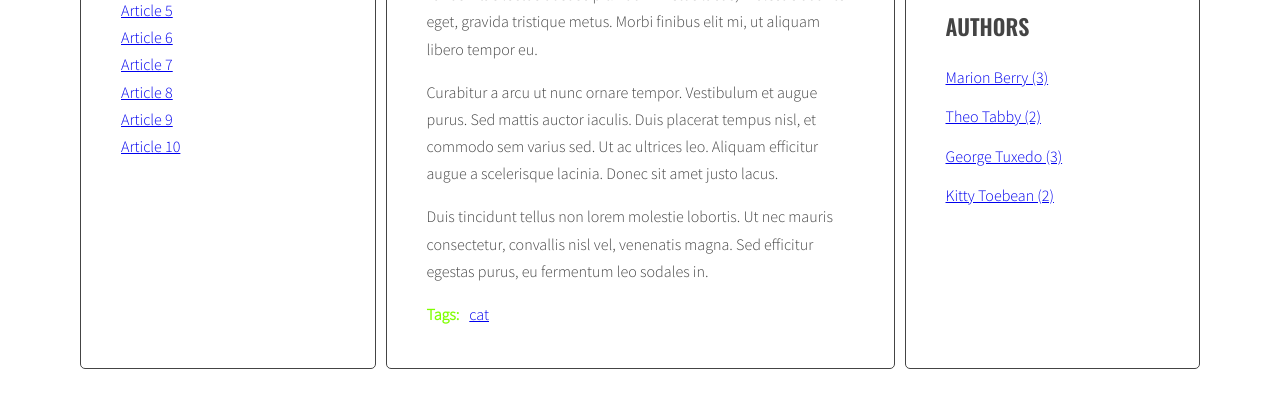
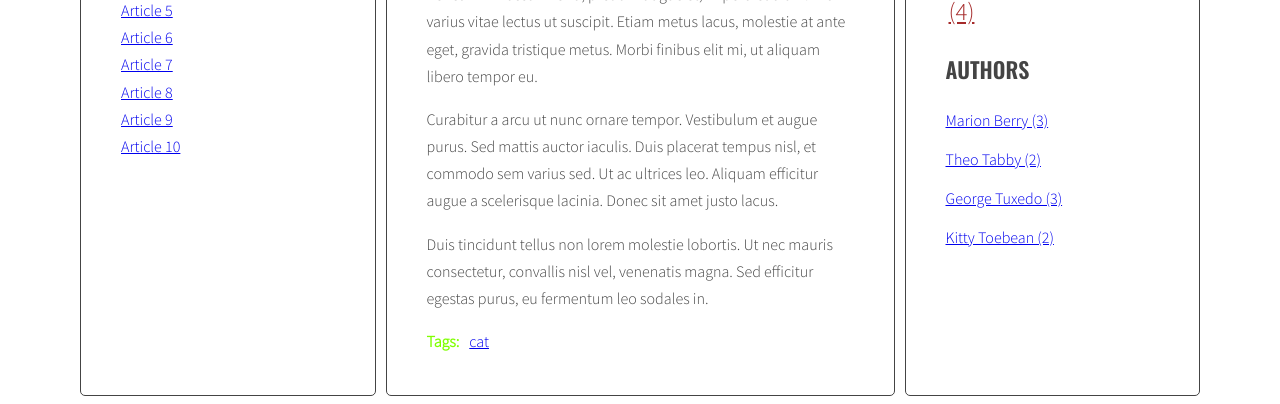
Before and after one commit to Bartlomiej258/javascript-blog, a website: page index.html in a window 1280 px wide. Shown: the part 470-874 px from the top of the page. Before the commit the page ends 847 px from the top, so only its background shows below. Drawn offline with nearby package versions, Linux system fonts and the light colour scheme.

Commit message:
add handlebars

```diff
--- a/index.html
+++ b/index.html
@@ -202,6 +202,42 @@
           </main>
         </div>
       </div>
-      <script src="js/script.js"></script>
+
+      <!-- 1 -->
+      <script id="template-article-link" type="text/x-handlebars-template">
+        <li><a href="#{{ id }}"><span>{{ title }}</span></a></li>
+      </script>
+
+      <!-- 2 -->
+      <script id="template-tag-link" type="text/x-handlebars-template">
+        <li><a href="#tag-{{ id }}"><span>{{ title }}</span></a></li>
+      </script>
+
+      <!-- 3 -->
+      <script id="template-autor-link" type="text/x-handlebars-template">
+        <li><a href="#author-{{ id }}"><span>{{ title }}</span></a></li>
+      </script>
+
+       <!-- 4 -->
+       <script id="template-tag-cloud-link" type="text/x-handlebars-template">
+        {{#each tags}}
+        <li>
+          <a href="#tag-{{ tag }}" class="{{className}}"> {{tag}} ({{count}})</a>
+        </li>
+        {{/each}}
+      </script>
+
+      <!-- 5 -->
+      <script id="template-author-cloud-link" type="text/x-handlebars-template">
+        {{#each authors}}
+        <li>
+          <a href="#author-{{ author }}" class="className" > {{author}} ({{count}})</a>
+        </li>
+        {{/each}}
+      </script>
+
+
+  <script src="https://cdnjs.cloudflare.com/ajax/libs/handlebars.js/4.1.0/handlebars.min.js"></script>
+  <script src="js/script.js"></script>
 </body>
 </html>
--- a/js/script.js
+++ b/js/script.js
@@ -1,3 +1,11 @@
+
+const templates = {
+  articleLink: Handlebars.compile(document.querySelector('#template-article-link').innerHTML),
+  tagLink: Handlebars.compile(document.querySelector('#template-tag-link').innerHTML),
+  autorTagLink: Handlebars.compile(document.querySelector('#template-autor-link').innerHTML),
+  tagCloudLink: Handlebars.compile(document.querySelector('#template-tag-cloud-link').innerHTML),
+  authorCloudLink: Handlebars.compile(document.querySelector('#template-author-cloud-link').innerHTML),
+};
 
 const optArticleSelector = '.post',
   optTitleSelector = '.post-title',
@@ -12,6 +20,7 @@ const optArticleSelector = '.post',
   optClioudClassPrefix = 'tag-size-',
   optAuthorsListSelector = '.authors',
   optArticleAuthorsSelector = '.post-author';
+
 
 const titleClickHandler = function (event) {
   event.preventDefault();
@@ -65,7 +74,9 @@ function generateTitleLinks(customerSelector = '') {
     /* get the title from the title element */
     const articleTitle = article.querySelector(optTitleSelector).innerHTML;
     /* create HTML of the link */
-    const linkHTML = '<li><a href="#' + articleId + '"><span>' + articleTitle + '</span></a></li>';
+    // const linkHTML = '<li><a href="#' + articleId + '"><span>' + articleTitle + '</span></a></li>';
+    const linkHTMLData = {id: articleId, title: articleTitle};
+    const linkHTML = templates.articleLink(linkHTMLData);
 
     /* insert link into titleList */
     html = html + linkHTML;
@@ -125,7 +136,9 @@ function generateTags() {
     for (let tag of articleTagsArray) {
 
       /* generate HTML of the link */
-      const tagLinkHTML = '<li><a href="#tag-' + '">' + tag + '</a></li>';
+      // const tagLinkHTML = '<li><a href="#tag-' + '">' + tag + '</a></li>';
+      const tagLinkHTMLData = {id: tag, title: tag};
+      const tagLinkHTML = templates.tagLink(tagLinkHTMLData);
 
       /* add generated code to html variable */
       html = html + tagLinkHTML;
@@ -155,20 +168,26 @@ function generateTags() {
     console.log('tagsParams:', tagsParams);
 
     /* [NEW] create variable for all links HTML code */
-    let allTagsHTML = '';
+    const allTagsData = {tags: []};
 
     /* [NEW] START LOOP: for each tag in allTags: */
     for(let tag in allTags){
     /* [NEW] generate code of a link and add it to allTagsHTML */
       // allTagsHTML += tag + ' (' + allTags[tag] + ') ';
       const tagLinkHTML = '<li><a class="' + calculateTagClass(allTags[tag], tagsParams) + '" href="#tag-' + tag + '">' + tag + ' </a> ' + '</li>';
-      allTagsHTML += tagLinkHTML;
-      console.log('allTagsHTML', allTagsHTML);
+
+      allTagsData.tags.push({
+        tag: tag,
+        count: allTags[tag],
+        className: calculateTagClass(allTags[tag], tagsParams)
+      });
+
     }
     /* [NEW] END LOOP: for each tag in allTags: */
 
     /*[NEW] add HTML from allTagsHTML to tagList */
-    tagList.innerHTML = allTagsHTML;
+    tagList.innerHTML = templates.tagCloudLink(allTagsData);
+    console.log(allTagsData);
   }
 }
 
@@ -246,8 +265,9 @@ function generateAuthors() {
     const authorTags = article.getAttribute('data-author');
 
     /* generate HTML of the link */
-    const authorLinkHTML = '<a href="#author-' + authorTags + '"><span>' + authorTags + '</span></a>';
-
+    // const authorLinkHTML = '<a href="#author-' + authorTags + '"><span>' + authorTags + '</span></a>';
+    const authorLinkHTMLData = {id: authorTags, title: authorTags};
+    const authorLinkHTML = templates.autorTagLink(authorLinkHTMLData);
     /* add generated code to html variable */
     html = html + allAuthors;
 
@@ -269,16 +289,21 @@ function generateAuthors() {
 
   /* [NEW] find list of authors in right column */
   const authorList = document.querySelector(optAuthorsListSelector);
-  let allAuthorsHTML = '';
+  const allAuthorsData = {authors: []};
+
   /* [NEW] START LOOP: for each tag in allAuthors: */
   for (let author in allAuthors) {
 
-    allAuthorsHTML += '<li><a href="#author-' + author + '">' + author + ' (' + allAuthors[author] + ') ' + '</a></li> ';
-    console.log(allAuthorsHTML);
+    // allAuthorsHTML += '<li><a href="#author-' + author + '">' + author + ' (' + allAuthors[author] + ') ' + '</a></li> ';
+  allAuthorsData.authors.push({
+    author: author,
+    count: allAuthors[author],
+  })
 
 
     /*[NEW] add HTML from allAutorsHTML to tagList */
-    authorList.innerHTML = allAuthorsHTML;
+    authorList.innerHTML = templates.authorCloudLink(allAuthorsData);
+
   }
 }
 
```
Also changed, not shown: .eslintrc.json.
